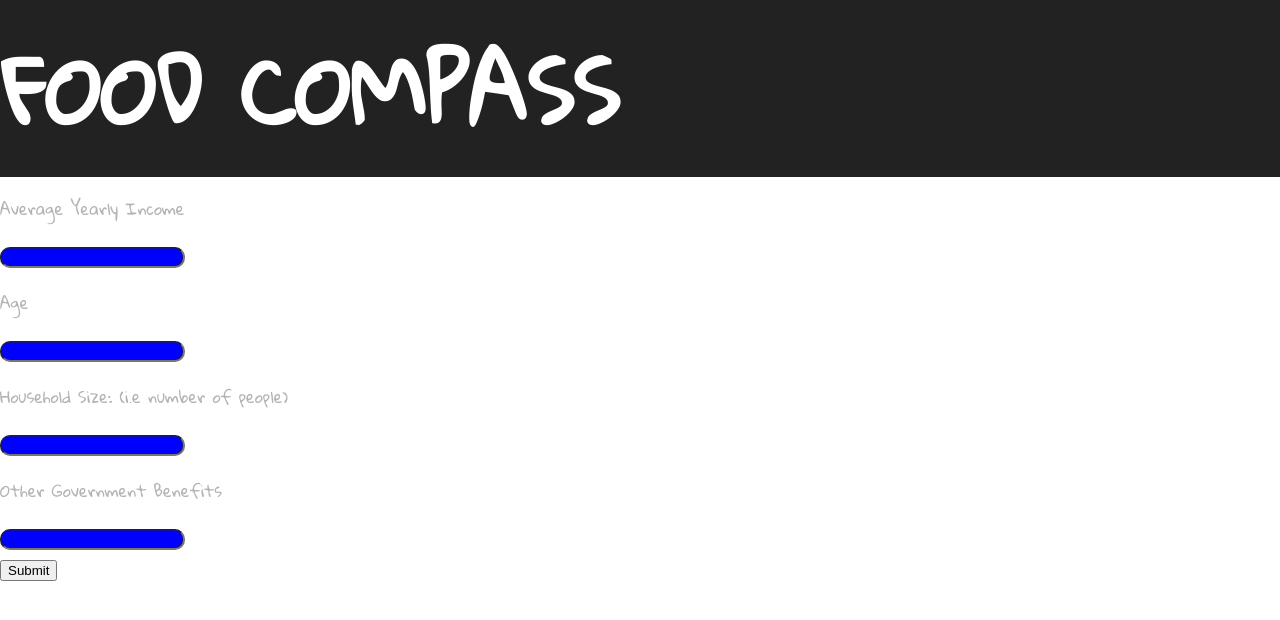
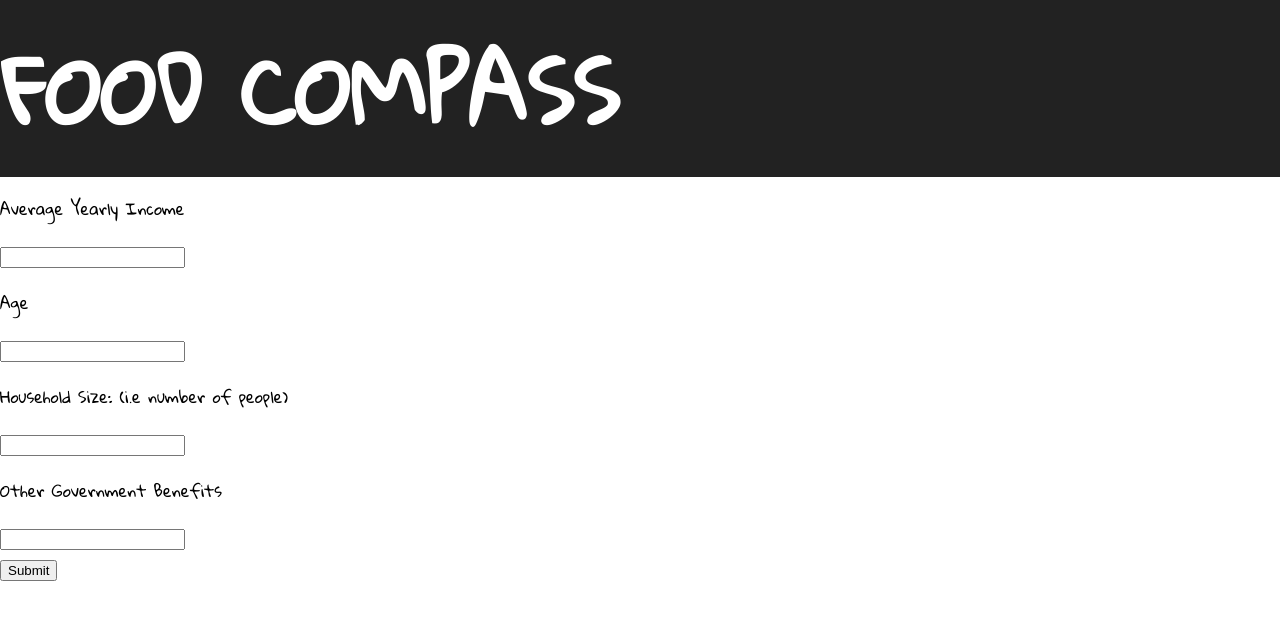
Before and after one commit to terryx96/Food-Compass, a React (Create React App) app in the folder foodcompass/: page / in a window 1280 px wide. Both pictures are taken after a click on the button "Determine your Eligibility". Shown: the top 620 px of the page. Built offline with nearby package versions, Linux system fonts and the light colour scheme.

Commit message:
Refactor EligibilityForm

```diff
--- a/foodcompass/src/EligibilityForm.js
+++ b/foodcompass/src/EligibilityForm.js
@@ -1,39 +1,42 @@
 import React, {Component} from 'react';
 import {StyleSheet, css} from '../node_modules/aphrodite';
 
-import Prompt from './Prompt';
 
 class EligibilityForm extends Component {
     state = {
         prompts: [
-            {id : 0, text: "Average Yearly Income", value: 0, type: 0},
-            {id : 1, text: "Age", value: 0, type: 0},
-            {id : 2, text: "Household Size: (i.e number of people)", value: 0, type: 0},
-            {id : 3, text: "Other Government Benefits", value: 0, type: 0},
-        ]
+             {id : 0, text: "Average Yearly Income", value: 0, type: 0},
+             {id : 1, text: "Age", value: 0, type: 0},
+             {id : 2, text: "Household Size: (i.e number of people)", value: 0, type: 0},
+             {id : 3, text: "Other Government Benefits", value: 0, type: 0},
+        ],
+        values: [],
     }
 
     render(){
         return(
-            <form className = "Form">
+            <form className = "Form" onSubmit = {this.handleSubmit}>
                 {this.state.prompts.map(p =>
                     <div>
-                        <Prompt key = {p.id} info = {p} getValue = {this.getValue}/>
+                        <p>{p.text}</p>
+                        <input key = {p.id} type = "number" />
                     </div>
                 )}
-                <button type = "submit" onClick = {this.handleSubmit}>Submit</button>
+                <button type = "submit">Submit</button>
             </form>
+
         );
     }
 
     handleSubmit = (ev) => {
         ev.preventDefault();
+        inputArr.map(a => alert(a.value));
         alert("Submit Handled");
     }
 
-    getValue = (value) => {
 
-    }
+
+
 
 }
 
--- a/foodcompass/src/Main.js
+++ b/foodcompass/src/Main.js
@@ -6,6 +6,7 @@ import EligibilityForm from './EligibilityForm';
 class Main extends Component {
     state = {
         clicked: false,
+        data: [],
     }
 
     render(){
--- a/foodcompass/src/Prompt.js
+++ /dev/null
@@ -1,48 +0,0 @@
-import React, {Component} from 'react';
-import {StyleSheet, css} from 'aphrodite';
-
-class Prompt extends Component {
-    state = {
-        id: this.props.info.id,
-        text: this.props.info.text,
-        value: this.props.info.value,
-        type: this.props.info.type,
-    }
-
-    render() {
-        return(
-            <div>
-                <p className = {css(styles.p)}>{this.state.text}</p>
-                <input className = {css(styles.field)} type = {this.getType()} onChange = {this.handleChange}></input>
-            </div>
-        );
-    }
-
-    handleChange = (ev) => {
-        this.setState({value: ev.target.value});
-    }
-
-    getType = () => {
-        let output = "number";
-        switch(this.state.type){
-            case 0: output = "number"; break;
-            case 1: output = "text"; break;
-            default: break;
-         }
-         return output;
-    }
-}
-
-const styles = StyleSheet.create({
-    p: {
-        color: 'rgba(160,160,160,.8)'
-    },
-
-    field: {
-        left: '50%',
-        backgroundColor: "blue",
-        borderRadius: '10px',
-    }
-});
-
-export default Prompt;
```
